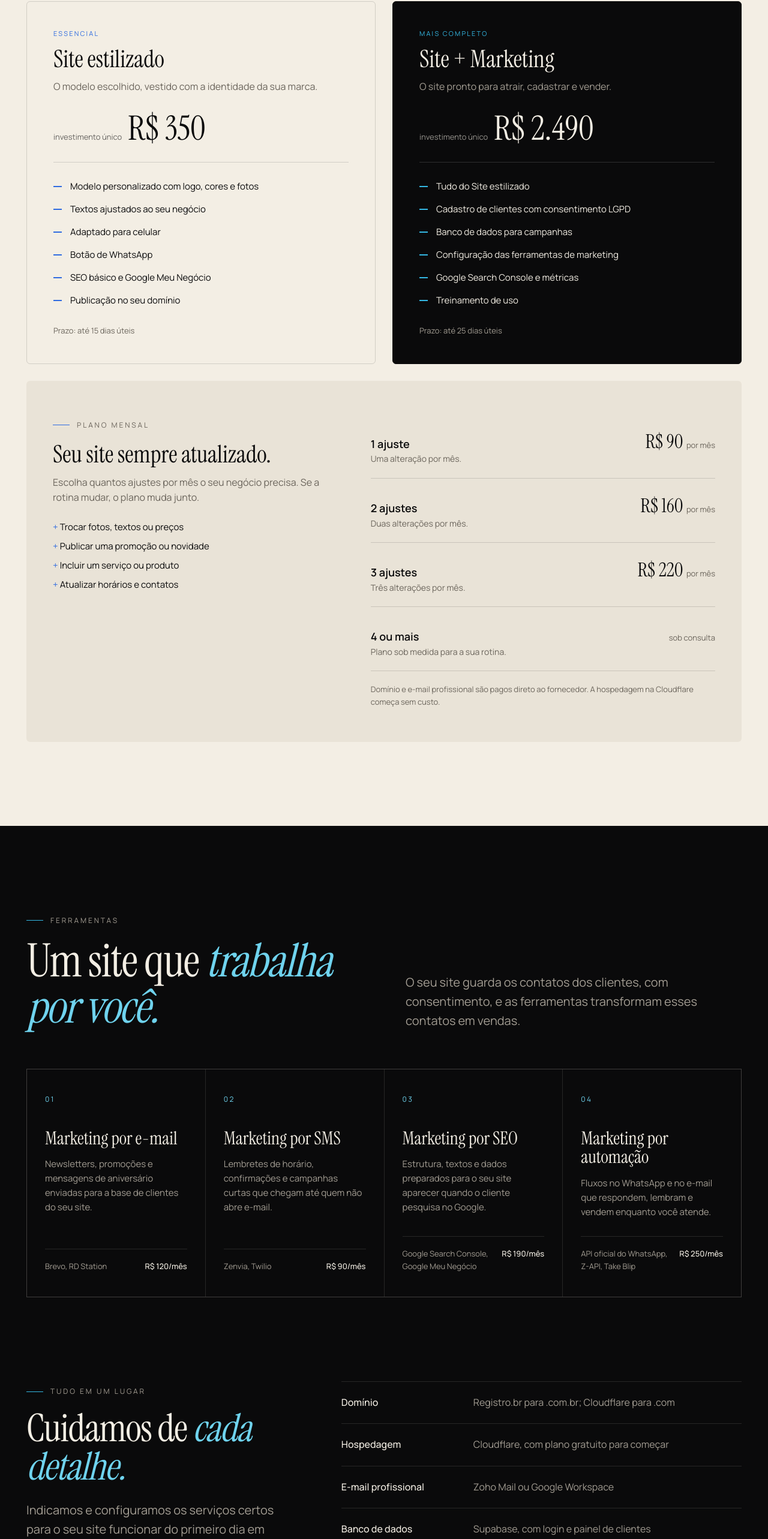
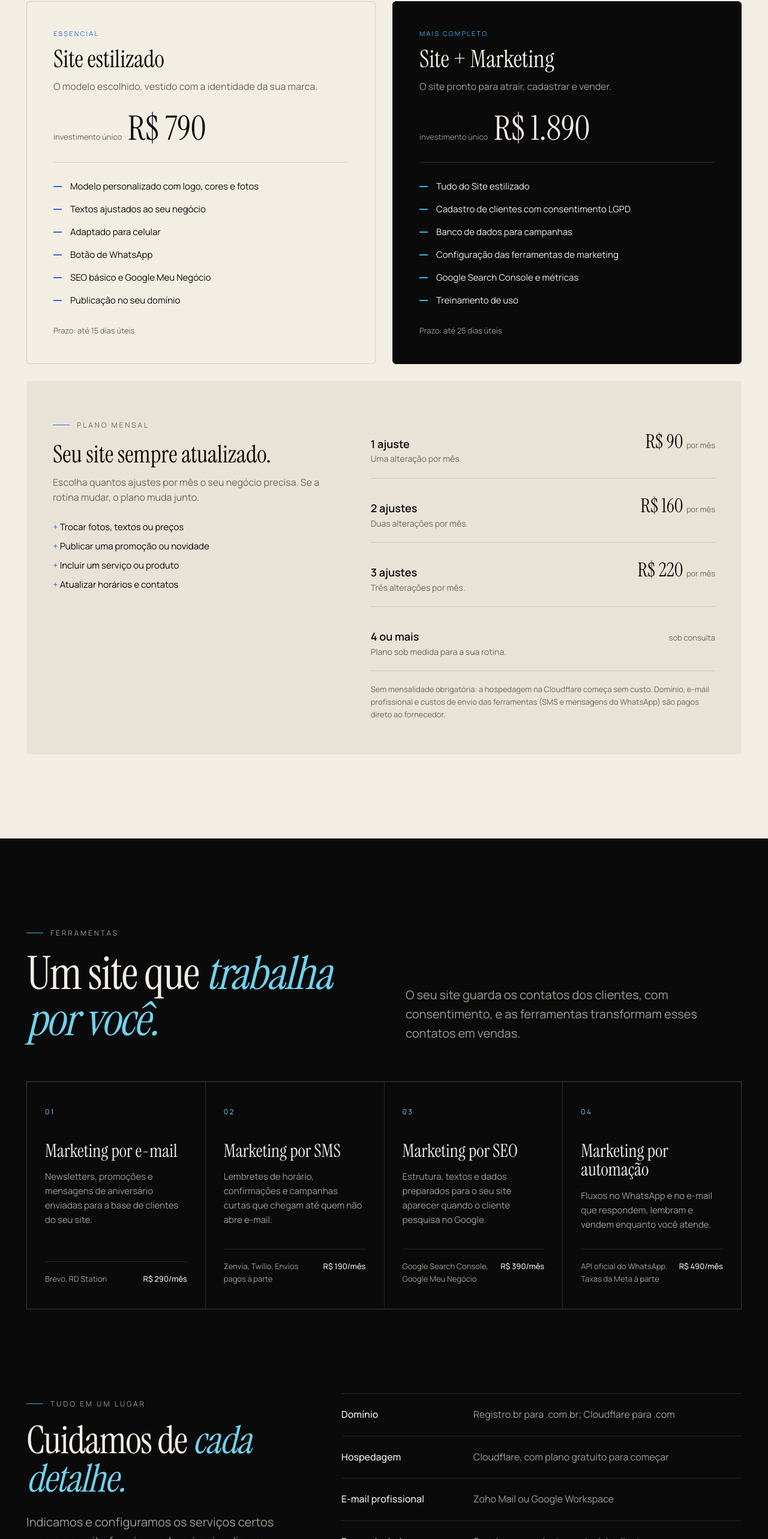
Before and after one commit to tecprotecnologias-dev/site-tecpro-tecnologias, a Next.js app: page / in a window 1280 px wide. Shown: the part 4039-6605 px from the top of the page at 60% size. Built offline with nearby package versions, Linux system fonts and the light colour scheme.

Commit message:
Preços com base na pesquisa de mercado
Site estilizado R$ 790, Site + Marketing R$ 1.890, ferramentas de
marketing R$ 190 a R$ 490 por mês, com custos de envio à parte.

Co-Authored-By: Claude Opus 5.5 <noreply@anthropic.com>

```diff
--- a/app/page.tsx
+++ b/app/page.tsx
@@ -192,7 +192,7 @@ export default function Inicio() {
                   </div>
                 ))}
               <p className="nota">
-                Domínio e e-mail profissional são pagos direto ao fornecedor. A hospedagem na Cloudflare começa sem custo.
+                Sem mensalidade obrigatória: a hospedagem na Cloudflare começa sem custo. Domínio, e-mail profissional e custos de envio das ferramentas (SMS e mensagens do WhatsApp) são pagos direto ao fornecedor.
               </p>
             </div>
           </div>
--- a/lib/dados.ts
+++ b/lib/dados.ts
@@ -132,12 +132,12 @@ export const modelos: Modelo[] = [
   },
 ];
 
-// Valores em reais, usados pelo simulador. Todos são EXEMPLO por enquanto.
+// Valores em reais, usados pelo simulador (definidos com base na pesquisa de mercado de 2026-10-18).
 
 export type Pacote = {
   id: string;
   nome: string;
-  valor: number; // pagamento único // EXEMPLO
+  valor: number; // pagamento único
   prazo: string; // EXEMPLO
   resumo: string;
   itens: string[];
@@ -148,7 +148,7 @@ export const pacotes: Pacote[] = [
   {
     id: "site",
     nome: "Site estilizado",
-    valor: 350,
+    valor: 790,
     prazo: "até 15 dias úteis", // EXEMPLO
     resumo: "O modelo escolhido, vestido com a identidade da sua marca.",
     itens: [
@@ -163,7 +163,7 @@ export const pacotes: Pacote[] = [
   {
     id: "site-marketing",
     nome: "Site + Marketing",
-    valor: 2490, // EXEMPLO
+    valor: 1890,
     prazo: "até 25 dias úteis", // EXEMPLO
     resumo: "O site pronto para atrair, cadastrar e vender.",
     itens: [
@@ -212,28 +212,28 @@ export const ferramentas: Ferramenta[] = [
     nome: "Marketing por e-mail",
     descricao: "Newsletters, promoções e mensagens de aniversário enviadas para a base de clientes do seu site.",
     plataformas: "Brevo, RD Station",
-    mensal: 120, // EXEMPLO
+    mensal: 290,
   },
   {
     id: "sms",
     nome: "Marketing por SMS",
     descricao: "Lembretes de horário, confirmações e campanhas curtas que chegam até quem não abre e-mail.",
-    plataformas: "Zenvia, Twilio",
-    mensal: 90, // EXEMPLO
+    plataformas: "Zenvia, Twilio. Envios pagos à parte",
+    mensal: 190,
   },
   {
     id: "seo",
     nome: "Marketing por SEO",
     descricao: "Estrutura, textos e dados preparados para o seu site aparecer quando o cliente pesquisa no Google.",
     plataformas: "Google Search Console, Google Meu Negócio",
-    mensal: 190, // EXEMPLO
+    mensal: 390,
   },
   {
     id: "automacao",
     nome: "Marketing por automação",
     descricao: "Fluxos no WhatsApp e no e-mail que respondem, lembram e vendem enquanto você atende.",
-    plataformas: "API oficial do WhatsApp, Z-API, Take Blip",
-    mensal: 250, // EXEMPLO
+    plataformas: "API oficial do WhatsApp. Taxas da Meta à parte",
+    mensal: 490,
   },
 ];
 
```
